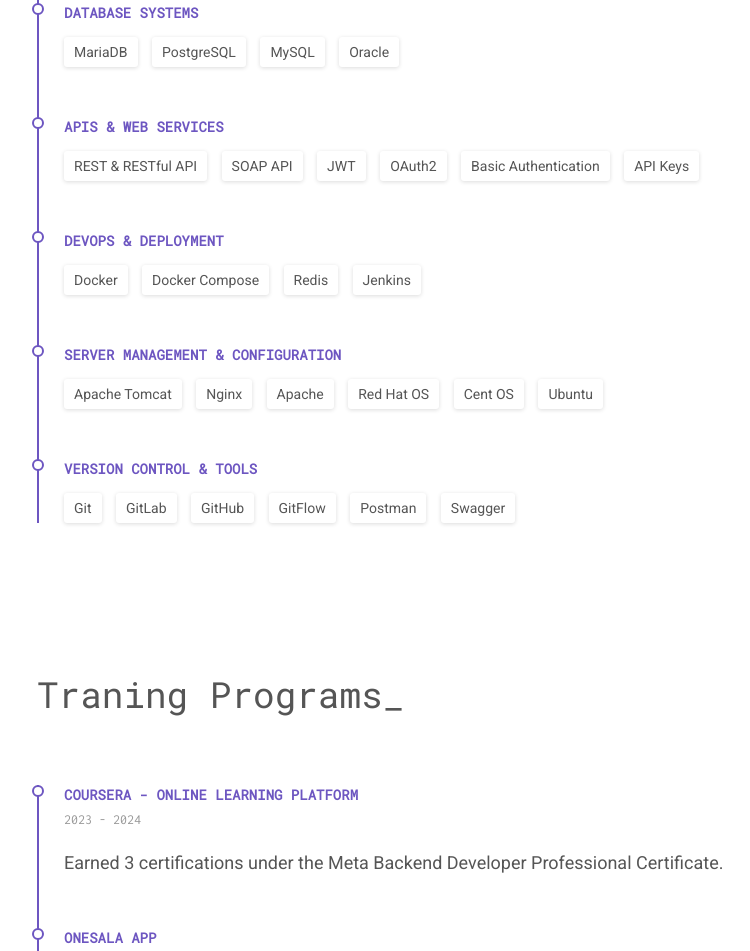
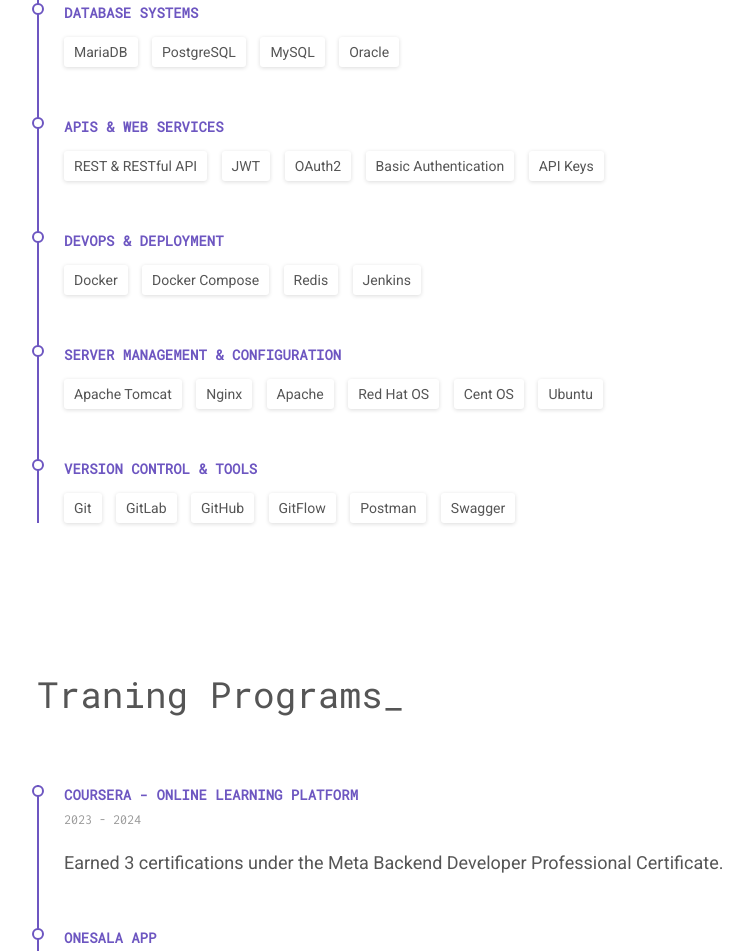
Before and after one commit to HS9927/portfolio, a website: page index.html in a window 1280 px wide. Shown: the part 3346-4297 px from the top of the page, without its empty margins (48-798 px from the left). Drawn offline with Linux system fonts and the light colour scheme.

Commit message:
updated code

```diff
--- a/index.html
+++ b/index.html
@@ -303,7 +303,7 @@
           <p>
           <ul class="tags text-capitalize mt-2">
             <li>REST & RESTful API</li>
-            <li>SOAP API</li>
+            <!-- <li>SOAP API</li> -->
             <li>JWT</li>
             <li>OAuth2</li>
             <li>Basic Authentication</li>
```
